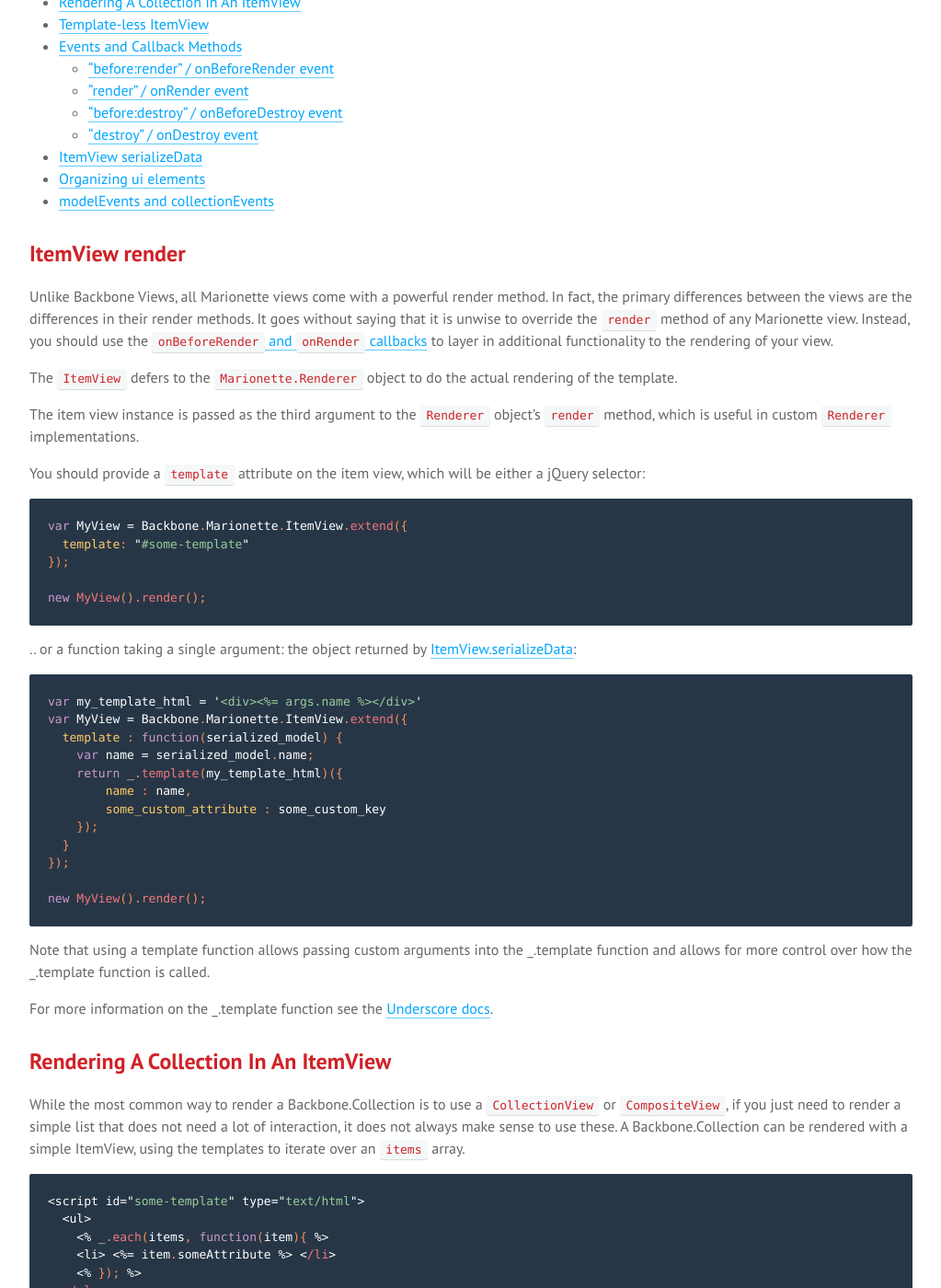
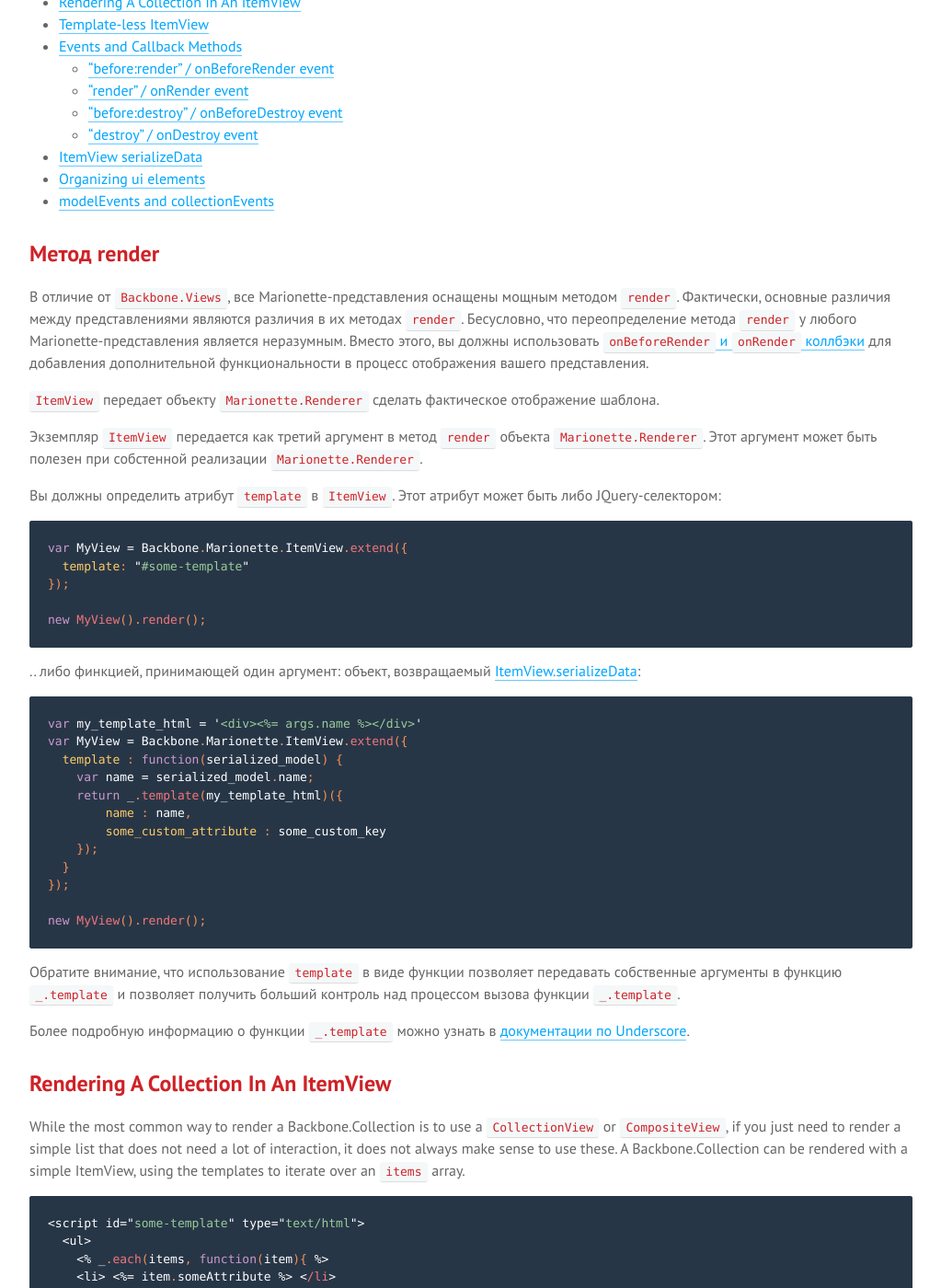
Before and after one commit to sadcitizen/marionettejs.ru, a Jekyll site: the page built from _posts/2014-04-20-itemview.md, in a window 1280 px wide and 1400 px high, scrolled down 751 px. Shown: the whole window at 92% size, without its empty margins (128-1151 px from the left). Built offline with Jekyll 4.4.1, drawn with Linux system fonts in a browser that asks for light colours; some web fonts are replaced; Markdown is read by kramdown in place of the engine named in the settings; some of the changed text lies outside the part shown.

Commit message:
translate ru/ItemView
translate 'ItemView render'

````diff
--- a/_includes/translation/ru/marionette.itemview.md
+++ b/_includes/translation/ru/marionette.itemview.md
@@ -12,7 +12,7 @@
 
 ## Содержание
 
-* [ItemView render](#itemview-render)
+* [Метод render](#itemview-render)
 * [Rendering A Collection In An ItemView](#rendering-a-collection-in-an-itemview)
 * [Template-less ItemView](#template-less-itemview)
 * [Events and Callback Methods](#events-and-callback-methods)
@@ -24,23 +24,25 @@
 * [Organizing ui elements](#organizing-ui-elements)
 * [modelEvents and collectionEvents](#modelevents-and-collectionevents)
 
-## ItemView render
+## Метод render
 
-Unlike Backbone Views, all Marionette views come with a powerful render method.
-In fact, the primary differences between the views are the differences in their
-render methods. It goes without saying that it is unwise to override the `render`
-method of any Marionette view. Instead, you should use the [`onBeforeRender` and `onRender` callbacks](#events-and-callback-methods)
-to layer in additional functionality to the rendering of your view.
+В отличие от `Backbone.Views`, все Marionette-представления оснащены мощным
+методом `render`. Фактически, основные различия между представлениями являются
+различия в их методах `render`. Бесусловно, что переопределение метода `render`
+у любого Marionette-представления является неразумным. Вместо этого, вы должны
+использовать [`onBeforeRender` и `onRender` коллбэки](#events-and-callback-methods)
+для добавления дополнительной функциональности в процесс отображения вашего
+представления.
 
-The `ItemView` defers to the `Marionette.Renderer` object to do the actual
-rendering of the template.
+`ItemView` передает объекту `Marionette.Renderer` сделать фактическое отображение
+шаблона.
 
-The item view instance is passed as the third argument to the
-`Renderer` object's `render` method, which is useful in custom
-`Renderer` implementations.
+Экземпляр `ItemView` передается как третий аргумент в метод `render`
+объекта `Marionette.Renderer`. Этот аргумент может быть полезен при
+собстенной реализации `Marionette.Renderer`.
 
-You should provide a `template` attribute on the item view, which
-will be either a jQuery selector:
+Вы должны определить атрибут `template` в `ItemView`. Этот атрибут
+может быть либо JQuery-селектором:
 
 ```js
 var MyView = Backbone.Marionette.ItemView.extend({
@@ -50,7 +52,7 @@
 new MyView().render();
 ```
 
-.. or a function taking a single argument: the object returned by [ItemView.serializeData](#itemview-serializedata):
+.. либо финкцией, принимающей один аргумент: объект, возвращаемый [ItemView.serializeData](#itemview-serializedata):
 
 ```js
 var my_template_html = '<div><%= args.name %></div>'
@@ -67,9 +69,11 @@
 new MyView().render();
 ```
 
-Note that using a template function allows passing custom arguments into the _.template function and allows for more control over how the _.template function is called.
+Обратите внимание, что использование `template` в виде функции позволяет
+передавать собственные аргументы в функцию `_.template` и позволяет
+получить больший контроль над процессом вызова функции `_.template`.
 
-For more information on the _.template function see the [Underscore docs](http://underscorejs.org/#template).
+Более подробную информацию о функции `_.template` можно узнать в [документации по Underscore](http://underscorejs.org/#template).
 
 ## Rendering A Collection In An ItemView
 
````
